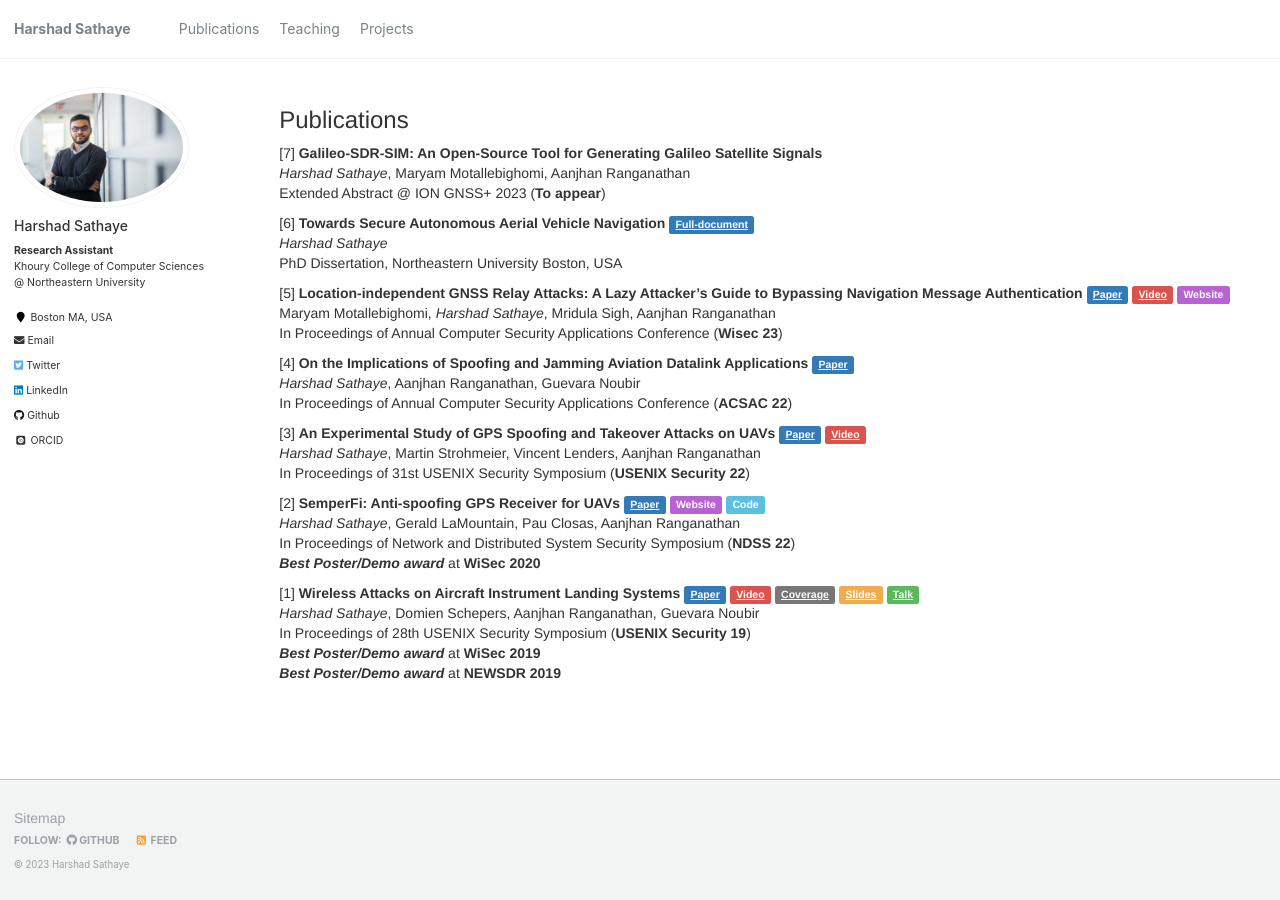
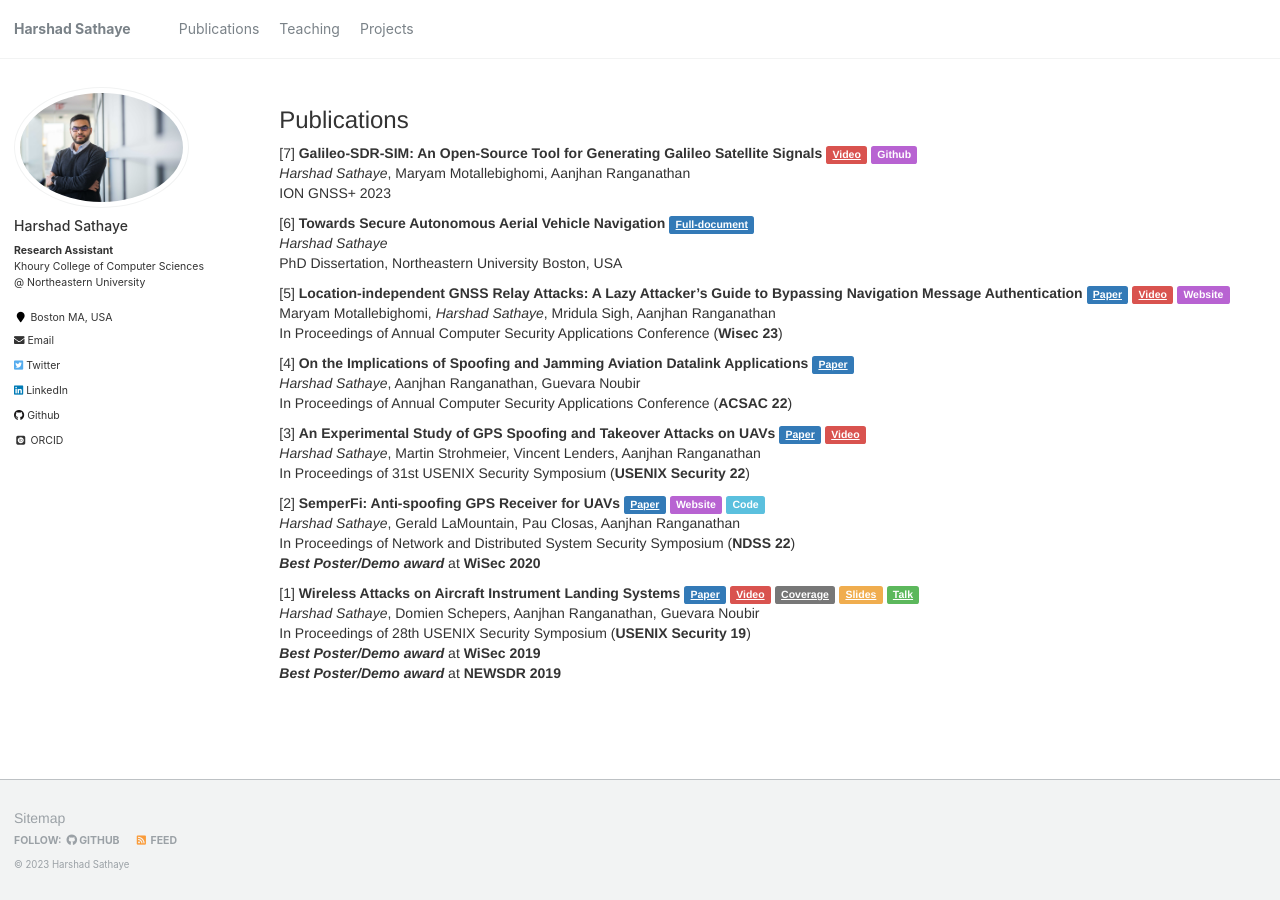
Before and after one commit to harshadms/harshadms.github.io, a Jekyll site: the page built from _pages/publications.md, in a window 1280 px wide. Built offline with Jekyll 4.4.1, drawn with Linux system fonts in a browser that asks for light colours; some web fonts are replaced.

Commit message:
Update publications.md

```diff
--- a/_pages/publications.md
+++ b/_pages/publications.md
@@ -5,9 +5,9 @@ permalink: /publications/
 author_profile: true
 ---
 ### Publications
-[7] **Galileo-SDR-SIM: An Open-Source Tool for Generating Galileo Satellite Signals**
+[7] **Galileo-SDR-SIM: An Open-Source Tool for Generating Galileo Satellite Signals** <a href="https://youtu.be/MX8MLP8040U" class="label label-danger">Video</a> <a href="https://github.com/harshadms/galileo-sdr-sim" style="text-decoration:none;" class="label label-website">Github</a>
 <br>*Harshad Sathaye*, Maryam Motallebighomi, Aanjhan Ranganathan
-<br>Extended Abstract @ ION GNSS+ 2023 (**To appear**)
+<br>ION GNSS+ 2023
 
 [6] **Towards Secure Autonomous Aerial Vehicle Navigation** <a href="/files/phd-dissertation.pdf" class="label label-primary">Full-document</a>
 <br> *Harshad Sathaye*
```
